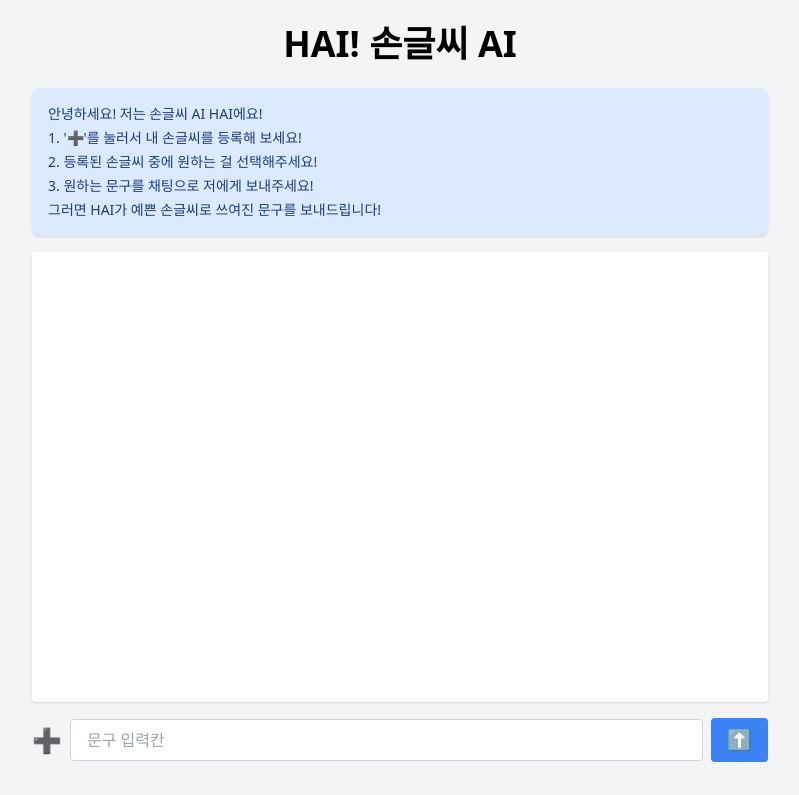
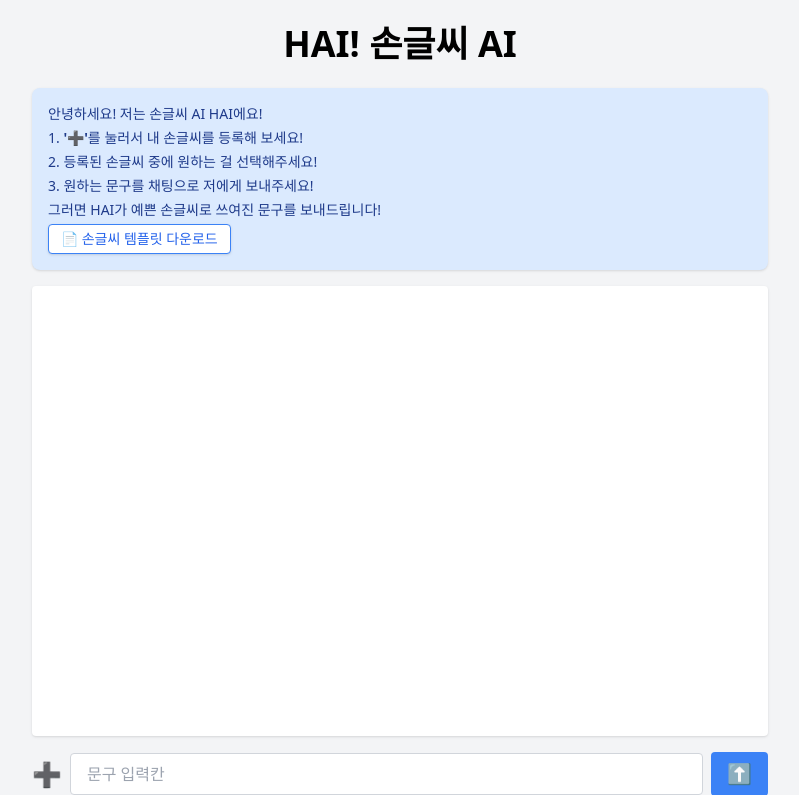
Before and after one commit to sasauthor/HAIproject, a Flask app: page / in a window 1280 px wide. Shown: the top 795 px of the page, without its empty margins (240-1039 px from the left). Run offline with Flask 3, Linux system fonts and the light colour scheme; parts of the project's set-up code (start-up, migrations or seed data) failed here and were passed over; some libraries are stand-ins or nearby versions.

Commit message:
Update index.html

```diff
--- a/templates/index.html
+++ b/templates/index.html
@@ -24,15 +24,12 @@
 
       const chat = document.getElementById("chat-history");
 
-      // 사용자 입력 채팅 추가
       chat.innerHTML += `<div class="bg-white p-2 my-2 rounded shadow w-fit self-end">${input}</div>`;
 
-      // 로딩 메시지 표시
       const loaderId = "loading-msg-" + Date.now();
       chat.innerHTML += `<div id="${loaderId}" class="bg-gray-200 p-2 my-2 rounded shadow w-fit italic text-gray-600">[...] 이미지 생성 중...</div>`;
       chat.scrollTop = chat.scrollHeight;
 
-      // 서버 요청
       const res = await fetch('/generate', {
         method: 'POST',
         headers: { 'Content-Type': 'application/json' },
@@ -41,11 +38,9 @@
 
       const data = await res.json();
 
-      // 로딩 메시지 제거
       const loadingMsg = document.getElementById(loaderId);
       if (loadingMsg) loadingMsg.remove();
 
-      // 결과 이미지 출력
       if (data.images) {
         const images = data.images.map(url =>
           `<div class="mt-2">
@@ -89,10 +84,19 @@
     <!-- 설명 말풍선 -->
     <div class="bg-blue-100 text-blue-900 p-4 rounded-lg mb-4 shadow text-sm space-y-1">
       <p>안녕하세요! 저는 손글씨 AI HAI에요!</p>
-      <p>1. '➕'를 눌러서 내 손글씨를 등록해 보세요! </p>
+      <p>1. <strong>'➕'</strong>를 눌러서 내 손글씨를 등록해 보세요!</p>
       <p>2. 등록된 손글씨 중에 원하는 걸 선택해주세요!</p>
       <p>3. 원하는 문구를 채팅으로 저에게 보내주세요!</p>
       <p>그러면 HAI가 예쁜 손글씨로 쓰여진 문구를 보내드립니다!</p>
+
+      <!-- 템플릿 다운로드 버튼 -->
+      <div class="mt-4">
+        <a href="{{ url_for('static', filename='28_template.pdf') }}"
+           class="bg-white border border-blue-500 text-blue-600 px-3 py-1 rounded hover:bg-blue-50 shadow inline-block text-sm"
+           download>
+          📄 손글씨 템플릿 다운로드
+        </a>
+      </div>
     </div>
 
     <!-- 채팅 UI 박스 -->
```
